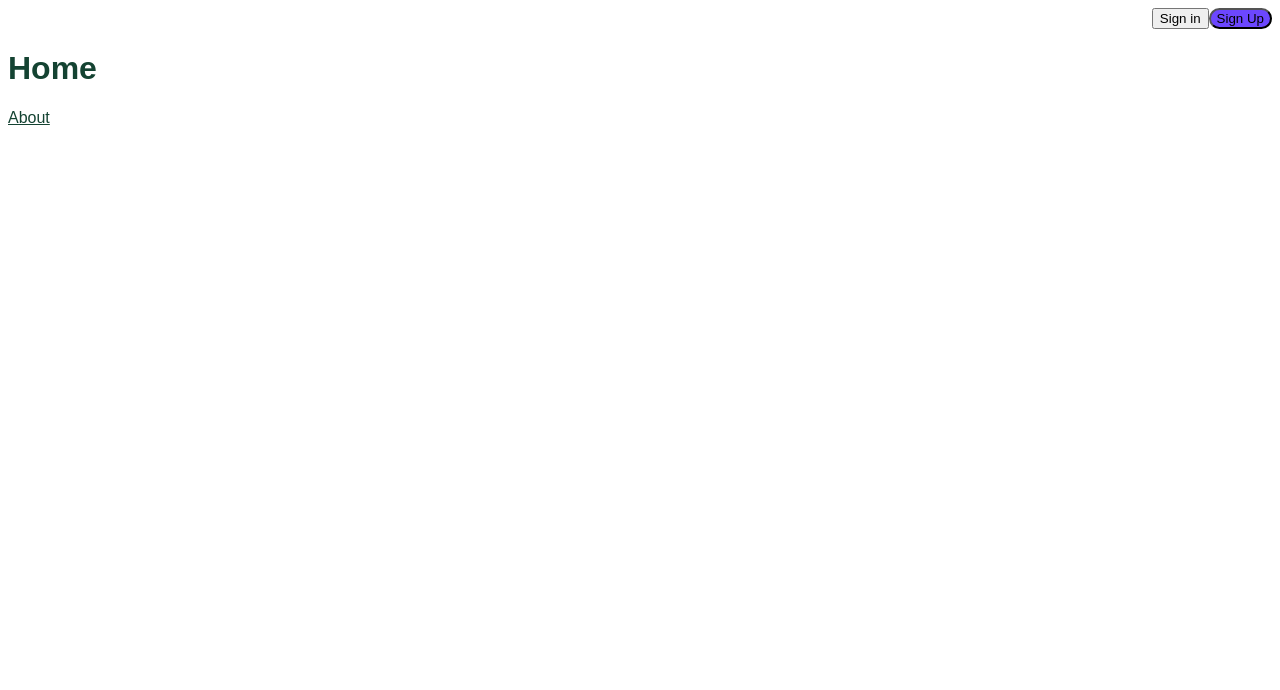
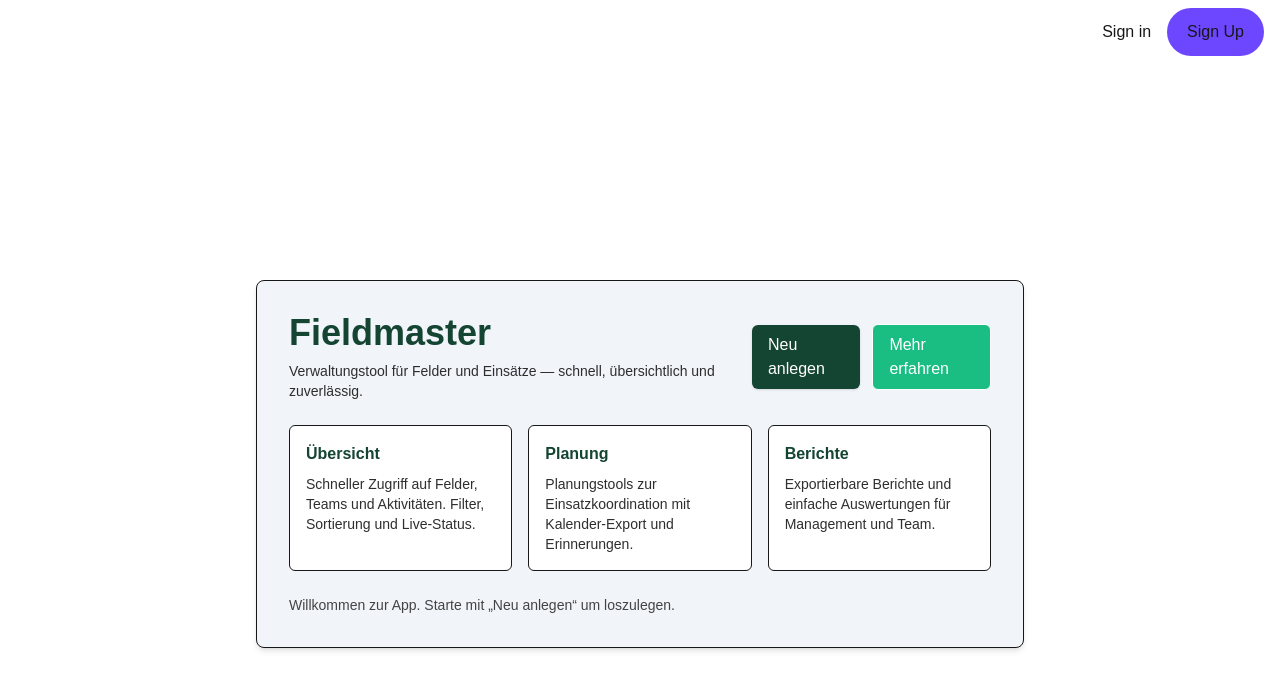
Before and after one commit to FieldMaster-HTL/Fieldmaster, a Next.js app in the folder fieldmaster/: page / in a window 1280 px wide. Shown: the top 690 px of the page. Built offline with nearby package versions, Linux system fonts and the light colour scheme; no server answers.

Commit message:
change globals.css to set global values

```diff
--- a/fieldmaster/src/app/globals.css
+++ b/fieldmaster/src/app/globals.css
@@ -1,27 +1,127 @@
-@tailwind base;
-@tailwind components;
-@tailwind utilities;
+@import "tailwindcss";
 
 :root {
-  /* Hauptfarben */
-  --primary: #144332;
-  --primary-light: #1a684b;
-  --primary-dark: #0a2219;
-
-  /* System-Farben */
   --background: #ffffff;
   --foreground: #171717;
+  --primary-100: #144432;
+  --primary-500: #144432;
+  /* Hauptfarbe */
+  --primary-900: #144432;
+
+  --secondary-100: #1abe82;
+  --secondary-500: #1abe82;
+  /* Sekundärfarbe */
+  --secondary-900: #1abe82;
+
+  /* Hintergründe / Surfaces */
+  --bg-default: #ffffff;
+  --bg-muted: #f8fafc;
+  --bg-elevated: #f1f5f9;
 }
 
+/* Theme inline / vorhandene Variablen beibehalten */
+@theme inline {
+  --color-background: var(--background);
+  --color-foreground: var(--foreground);
+  --font-sans: var(--font-geist-sans);
+  --font-mono: var(--font-geist-mono);
+}
+
+/* Dark mode Varianten */
 @media (prefers-color-scheme: dark) {
   :root {
     --background: #0a0a0a;
     --foreground: #ededed;
+
+    --primary-100: #144432;
+    --primary-500: #144432;
+    /* Hauptfarbe */
+    --primary-900: #144432;
+
+    --secondary-100: #1abe82;
+    --secondary-500: #1abe82;
+    /* Sekundärfarbe */
+    --secondary-900: #1abe82;
+
+    --bg-default: #171717;
+    --bg-muted: #171717;
+    --bg-elevated: #171717;
   }
 }
 
+/* Body */
 body {
-  background-color: var(--background);
+  background: var(--background);
   color: var(--foreground);
   font-family: Arial, Helvetica, sans-serif;
 }
+
+/* Utilities für Primary / Secondary (3 Abstufungen) */
+.text-primary-100 {
+  color: var(--primary-100);
+}
+
+.text-primary-500 {
+  color: var(--primary-500);
+}
+
+.text-primary-900 {
+  color: var(--primary-900);
+}
+
+.bg-primary-100 {
+  background-color: var(--primary-100);
+}
+
+.bg-primary-500 {
+  background-color: var(--primary-500);
+}
+
+.bg-primary-900 {
+  background-color: var(--primary-900);
+}
+
+.border-primary {
+  border-color: var(--primary-500);
+}
+
+.text-secondary-100 {
+  color: var(--secondary-100);
+}
+
+.text-secondary-500 {
+  color: var(--secondary-500);
+}
+
+.text-secondary-900 {
+  color: var(--secondary-900);
+}
+
+.bg-secondary-100 {
+  background-color: var(--secondary-100);
+}
+
+.bg-secondary-500 {
+  background-color: var(--secondary-500);
+}
+
+.bg-secondary-900 {
+  background-color: var(--secondary-900);
+}
+
+.border-secondary {
+  border-color: var(--secondary-500);
+}
+
+/* Background / Surface Utilities */
+.bg-surface {
+  background-color: var(--bg-default);
+}
+
+.bg-muted {
+  background-color: var(--bg-muted);
+}
+
+.bg-elevated {
+  background-color: var(--bg-elevated);
+}
--- a/fieldmaster/src/app/page.tsx
+++ b/fieldmaster/src/app/page.tsx
@@ -2,9 +2,58 @@ import Link from 'next/link'
 
 export default function Page() {
   return (
-    <div>
-      <h1 style={{ color: 'var(--primary)' }}>Home</h1>
-      <Link style={{ color: 'var(--primary)' }} href="/about">About</Link>
-    </div>
+    <main className="flex justify-center items-center bg-surface p-6 min-h-screen">
+      <section className="bg-elevated shadow-md p-8 border rounded-lg w-full max-w-3xl">
+        <header className="flex md:flex-row flex-col md:justify-between md:items-center gap-4">
+          <div>
+            <h1 className="font-extrabold text-primary-500 text-3xl md:text-4xl">Fieldmaster</h1>
+            <p className="mt-2 text-foreground/90 text-sm">
+              Verwaltungstool für Felder und Einsätze — schnell, übersichtlich und zuverlässig.
+            </p>
+          </div>
+          <div className="flex items-center gap-3">
+            <Link
+              href="/new"
+              className="inline-block bg-primary-500 hover:opacity-95 shadow-sm px-4 py-2 rounded-md text-white"
+            >
+              Neu anlegen
+            </Link>
+            <Link
+              href="/about"
+              className="inline-block bg-secondary-100 px-4 py-2 border border-secondary-500 rounded-md text-white"
+            >
+              Mehr erfahren
+            </Link>
+          </div>
+        </header>
+
+        <div className="gap-4 grid grid-cols-1 md:grid-cols-3 mt-6">
+          <article className="bg-surface p-4 border border-primary-500/10 rounded-md">
+            <h3 className="font-semibold text-primary-500">Übersicht</h3>
+            <p className="mt-2 text-foreground/90 text-sm">
+              Schneller Zugriff auf Felder, Teams und Aktivitäten. Filter, Sortierung und Live-Status.
+            </p>
+          </article>
+
+          <article className="bg-surface p-4 border border-primary-500/10 rounded-md">
+            <h3 className="font-semibold text-primary-500">Planung</h3>
+            <p className="mt-2 text-foreground/90 text-sm">
+              Planungstools zur Einsatzkoordination mit Kalender-Export und Erinnerungen.
+            </p>
+          </article>
+
+          <article className="bg-surface p-4 border border-primary-500/10 rounded-md">
+            <h3 className="font-semibold text-primary-500">Berichte</h3>
+            <p className="mt-2 text-foreground/90 text-sm">
+              Exportierbare Berichte und einfache Auswertungen für Management und Team.
+            </p>
+          </article>
+        </div>
+
+        <footer className="mt-6 text-foreground/80 text-sm">
+          <p>Willkommen zur App. Starte mit „Neu anlegen“ um loszulegen.</p>
+        </footer>
+      </section>
+    </main>
   )
 }
```
